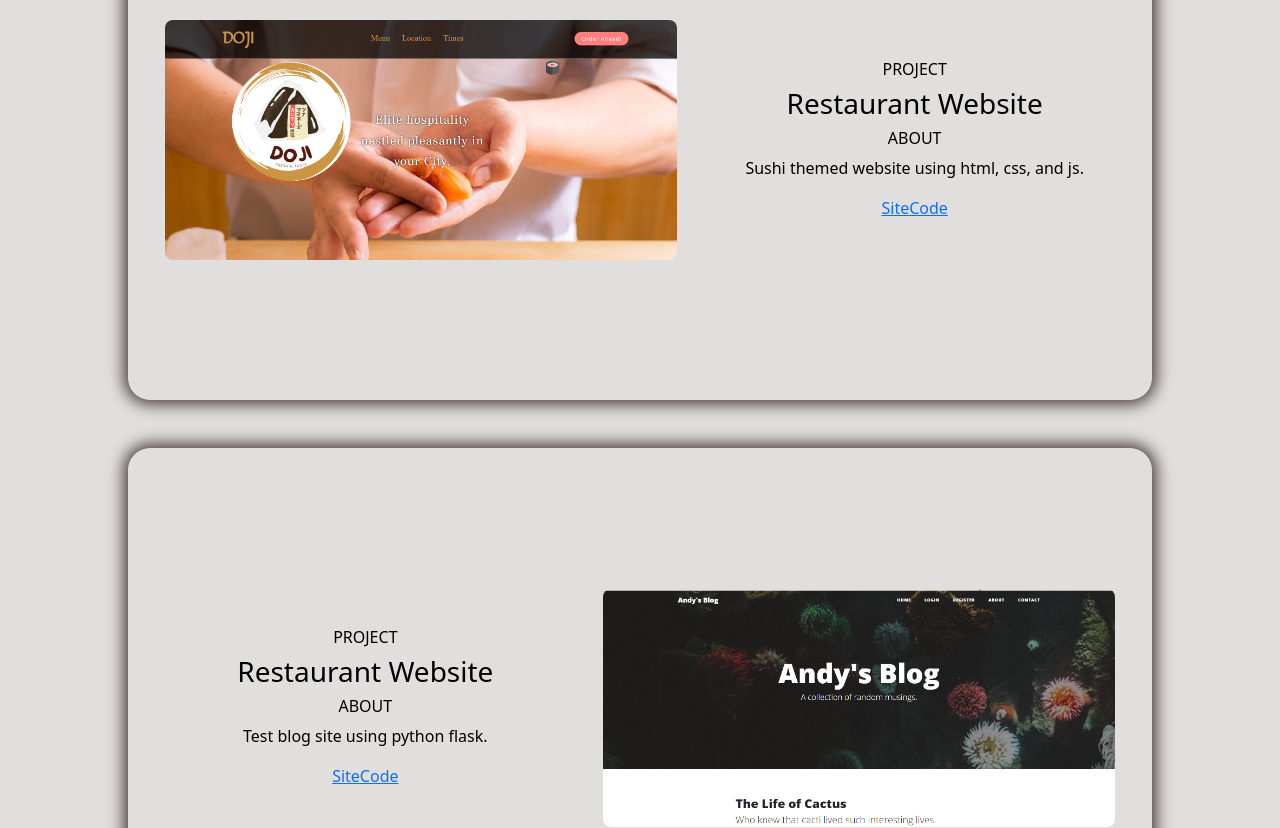
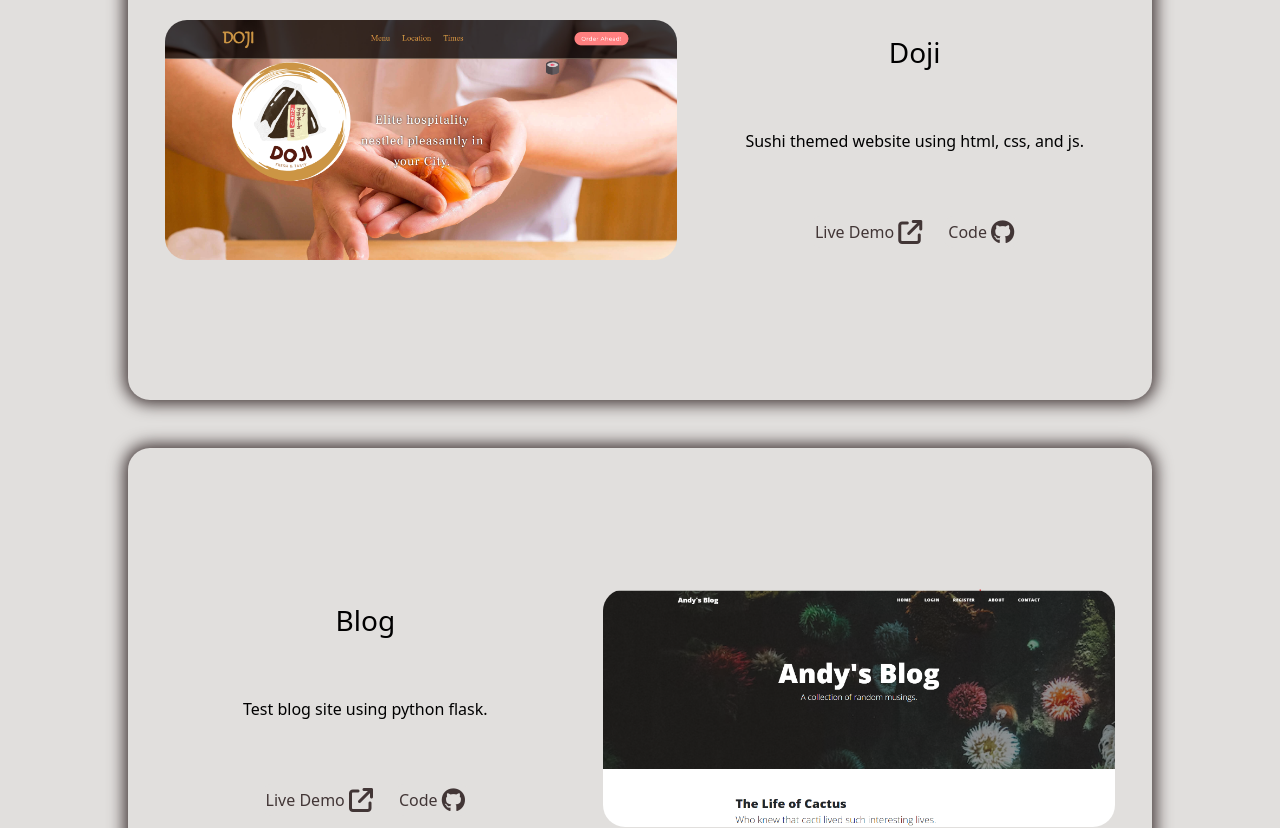
Before and after one commit to andrewymin/portfolio, a React (Vite) app: page / in a window 1280 px wide. Shown: the part 1120-1948 px from the top of the page. Built offline with nearby package versions, Linux system fonts and the light colour scheme.

Commit message:
clean up project info

```diff
--- a/src/assets/projects.js
+++ b/src/assets/projects.js
@@ -5,7 +5,7 @@ export const projects = [
         code: 'https://github.com/andrewymin/Doji_restaurant',
         image: "./images/Restaurant.png",
         alt: "Restaurant website",
-        title: "Restaurant Website",
+        title: "Doji",
         description: "Sushi themed website using html, css, and js.",
         deploy: true,
         left: true,
@@ -16,7 +16,7 @@ export const projects = [
         code: 'https://github.com/andrewymin/Blog_project',
         image: "./images/blog.png",
         alt: "Blog test",
-        title: "Restaurant Website",
+        title: "Blog",
         description: "Test blog site using python flask.",
         deploy: true,
         left: false,
@@ -27,7 +27,7 @@ export const projects = [
         code: 'https://github.com/andrewymin/WeatherNow',
         image: "./images/WeatherNow.png",
         alt: "Weather App",
-        title: "Weather App",
+        title: "Weather Now",
         description: "React.js and Node.js app that tells you current temperature with zip code and country code.",
         deploy: true,
         left: true,
--- a/src/components/Project.jsx
+++ b/src/components/Project.jsx
@@ -22,9 +22,7 @@ function Project(props) {
                             <>
                                 <img src={project.image} alt={project.alt}/>
                                 <div className='proj_info'>
-                                    <h6>PROJECT</h6>
                                     <h3>{project.title}</h3>
-                                    <h6>ABOUT</h6>
                                     <div className='project-about'>
                                         <p>
                                             {project.description}
@@ -36,30 +34,28 @@ function Project(props) {
                                     }}
                                     </ul>*/}
                                     <div className='project-btns'>
-                                        {project.deploy && <a href={project.demo} target="_blank" rel="noopener" className='siteBtn'>Site</a>}
-                                        <a href={project.code} target="_blank" rel="noopener" className='siteBtn'>Code</a>
+                                        {project.deploy && <a href={project.site} target="_blank" rel="noopener" className='siteBtn'>Live Demo <i className="fa fa-arrow-up-right-from-square fa-xl"></i></a>}
+                                        <a href={project.code} target="_blank" rel="noopener" className='siteBtn'>Code <i className="fa-brands fa-github fa-xl"></i></a>
                                     </div>
                                 </div>
                             </>
                             : // clause change for layout of project if left = false
                             <>
                                 <div className='proj_info'>
-                                    <h6>PROJECT</h6>
                                     <h3>{project.title}</h3>
                                     {/* <ul>
                                     {for (let i=0; i < project.lang.length; i++){
                                         <li> {project.lang[i]} </li>
                                     }}
                                         </ul>*/}
-                                    <h6>ABOUT</h6>
                                     <div className='project-about'>
                                         <p>
                                             {project.description}
                                         </p>
                                     </div>
                                     <div className='project-btns'>
-                                        {project.deploy && <a href={project.demo} target="_blank" rel="noopener" className='siteBtn'>Site</a>}
-                                        <a href={project.code} target="_blank" rel="noopener" className='siteBtn'>Code</a>
+                                        {project.deploy && <a href={project.site} target="_blank" rel="noopener" className='siteBtn'>Live Demo <i className="fa fa-arrow-up-right-from-square fa-xl"></i></a>}
+                                        <a href={project.code} target="_blank" rel="noopener" className='siteBtn'>Code <i className="fa-brands fa-github fa-xl"></i></a>
                                     </div>
                                 </div>
                                 <img src={project.image} alt={project.alt}/>
--- a/src/css/index.css
+++ b/src/css/index.css
@@ -346,14 +346,29 @@ section {
 }
 #work .projects .project .proj_info {
   width: clamp(255px, 100%, 400px);
-  display: flex;
-  flex-direction: column;
+  display: grid;
+  height: 50%;
   align-items: center;
   text-align: center;
 }
+#work .projects .project .siteBtn {
+  text-decoration: none;
+  font-weight: 500;
+  color: rgb(235, 227, 240);
+  margin: 0 8px;
+  padding: 5px;
+  border-radius: 10px;
+  background-color: #e1dfdd;
+  color: rgb(66, 54, 54);
+  transition: all 0.2s ease-in;
+}
+#work .projects .project .siteBtn:hover {
+  color: #e1dfdd;
+  background-color: rgb(219, 45, 72);
+}
 #work .projects img {
   width: clamp(225px, 50%, 70vw);
-  border-radius: 8px;
+  border-radius: 22px;
   object-fit: cover;
 }
 
--- a/src/scss/index.scss
+++ b/src/scss/index.scss
@@ -365,16 +365,38 @@ section {
 
             .proj_info {
                 width: clamp(255px, 100%, 400px);
-                display: flex;
-                flex-direction: column;
+                // display: flex;
+                // flex-direction: column;
+                // align-items: center;
+                // text-align: center;
+                display: grid;
+                height: 50%;
                 align-items: center;
                 text-align: center;
             }
+
+            .siteBtn {
+                text-decoration: none;
+                font-weight: 500;
+                color: $cobble;
+                margin: 0 8px;
+                padding: 5px;
+                border-radius: 10px;
+                background-color: $white;
+                color: $bark;
+                transition: all .2s ease-in;
+            }
+
+            .siteBtn:hover {
+                color: $white;
+                background-color: $redWood;
+            }
+
         }
 
         img {
             width: clamp(225px, 50%, 70vw);
-            border-radius: 8px;
+            border-radius: 22px;
             object-fit: cover;
         }
 
```
Also changed, not shown: 1 other file (tests, documents, lock files or other folders).
